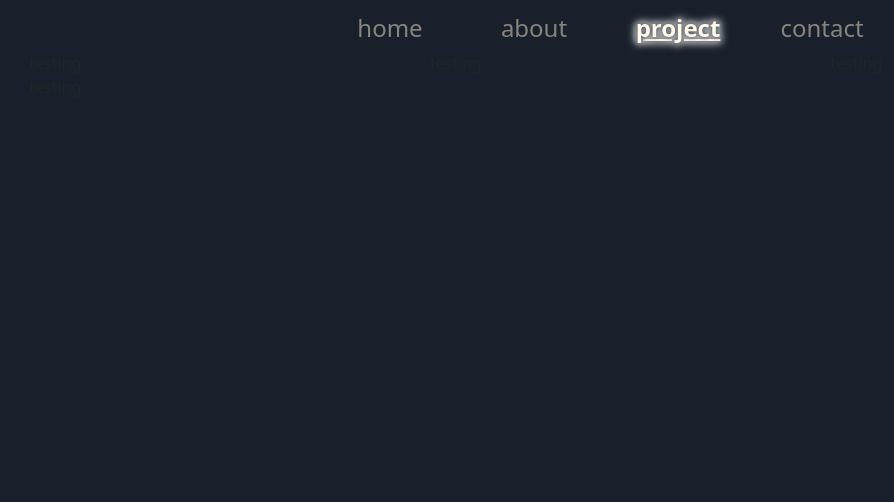
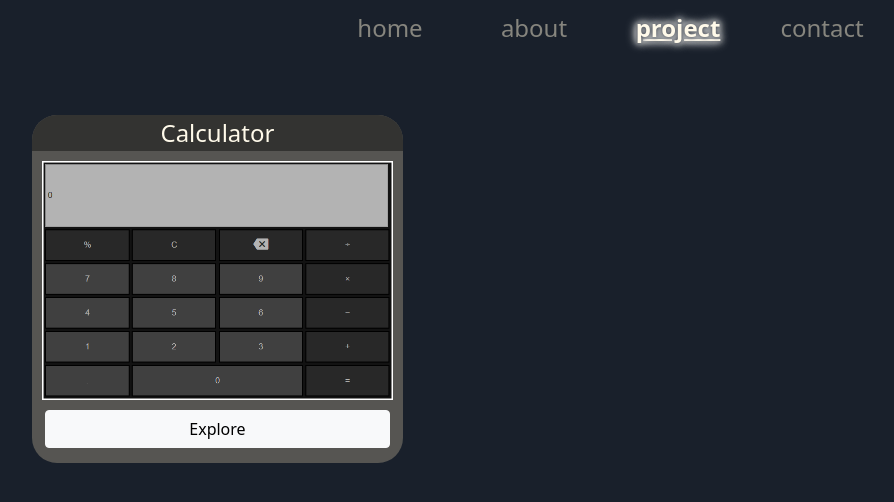
Before and after one commit to lok020/portfolio, a React (Create React App) app: page / in a window 1280 px wide. Both pictures are taken after a click on the element "project". Shown: the top 502 px of the page, without its empty margins (22-916 px from the left). Built offline with nearby package versions, Linux system fonts and the light colour scheme.

Commit message:
update project layout, picture, interactions

```diff
--- a/src/CSS/Body.scss
+++ b/src/CSS/Body.scss
@@ -81,8 +81,49 @@
   .project {
     padding: 4vw 4vw 0 4vw;
 
-    .project-block {
+    .info {
+      padding: 8vh 0 0 0;
 
+      .project-block {
+        padding: 0 15px 15px 15px;
+
+        .content {
+          width: 100%;
+          background: var(--project-content-background);
+          color: var(--project-content-text-color);
+          border: none;
+          border-radius: var(--border-radius);
+
+          .title {
+            text-align: center;
+            font-size: 1.5em;
+            background: var(--project-content-title-background);
+            border-radius: var(--border-radius) var(--border-radius) 0 0;
+          }
+
+          .gallery {
+            .snapshot {
+              width: inherit;
+              padding: 10px;
+            }
+          }
+
+          .link {
+            width: 100%;
+            padding: 0 25px 15px 25px;
+
+            .link-button {
+              width: inherit;
+            }
+          }
+        }
+      }
+
+      // @media only screen and (max-width: 700px) {
+      //   .project-block {
+      //     margin: 0 0 50px 0;
+      //   }
+      // }
     }
   }
 
--- a/src/CSS/Portfolio.scss
+++ b/src/CSS/Portfolio.scss
@@ -4,6 +4,8 @@
   --dark-mode-1:                      #FFFAEA;
   --dark-mode-2:                      #86857E;
   --dark-mode-3:                      #ADABA4;
+  --dark-mode-4:                      #565552;
+  --dark-mode-5:                      #333331;
   --dark-mode-background:             #19202B;
   --dark-mode-glow:                   #FFFFFF;
 
@@ -25,6 +27,8 @@
   --current-color-mode-1:             var(--dark-mode-1);
   --current-color-mode-2:             var(--dark-mode-2);
   --current-color-mode-3:             var(--dark-mode-3);
+  --current-color-mode-4:             var(--dark-mode-4);
+  --current-color-mode-5:             var(--dark-mode-5);
   --current-color-mode-background:    var(--dark-mode-background);
   --current-color-mode-glow:          var(--dark-mode-glow);
 
@@ -49,6 +53,12 @@
   --about-content-title-color:        var(--current-color-mode-2);
   --about-content-info-color:         var(--current-color-mode-3);
   --about-information-padding:        1vw;
+
+  // project
+  --project-content-text-color:       var(--current-color-mode-1);
+  --project-content-background:       var(--current-color-mode-4);
+  --project-content-title-background: var(--current-color-mode-5);
+  --project-information-padding:      1vw;
 
   // contact
   --contact-title-color:              var(--current-color-mode-1);
--- a/src/Component/Project.js
+++ b/src/Component/Project.js
@@ -3,16 +3,17 @@ import { Row } from 'react-bootstrap';
 
 import ColOfProjectBlock from '../Helper/ColOfProjectBlock';
 
+// Image
+import project_1_snapshot from '../Image/project_1.png';
+
 class Project extends Component {
 
   render() {
+
     return (
       <div className={"project"}>
-        <Row>
-          <ColOfProjectBlock />
-          <ColOfProjectBlock />
-          <ColOfProjectBlock />
-          <ColOfProjectBlock />
+        <Row className={"info"}>
+          <ColOfProjectBlock title={"Calculator"} snapshot={project_1_snapshot} button_link={"https://lok020.github.io/calculator/"}/>
         </Row>
       </div>
     );
--- a/src/Helper/ColOfProjectBlock.js
+++ b/src/Helper/ColOfProjectBlock.js
@@ -1,14 +1,31 @@
 import React, { Component } from 'react';
-import { Col } from 'react-bootstrap';
+import { Row, Col, Button } from 'react-bootstrap';
 
 class ColOfProjectBlock extends Component {
+  buttonClicked = (e) => {
+    const { button_link } = this.props;
+    e.preventDefault();
+    window.open(button_link);
+  }
 
   render() {
-    const {  } = this.props;
+    const { title, snapshot } = this.props;
 
     return (
       <Col xs="12" lg="4" className={"project-block"}>
-        testing
+        <div className={"content"}>
+          <div className={"title"}>{title}</div>
+          <Row className={"gallery"}>
+            <Col xs="12">
+              <img className={"snapshot"} src={snapshot} />
+            </Col>
+          </Row>
+          <Row>
+            <Col xs="12" className={"link"}>
+              <Button variant="light" className={"link-button"} onClick={this.buttonClicked}>{"Explore"}</Button>
+            </Col>
+          </Row>
+        </div>
       </Col>
     );
   }
```
Also changed, not shown: src/Image/project_1.png (added).
